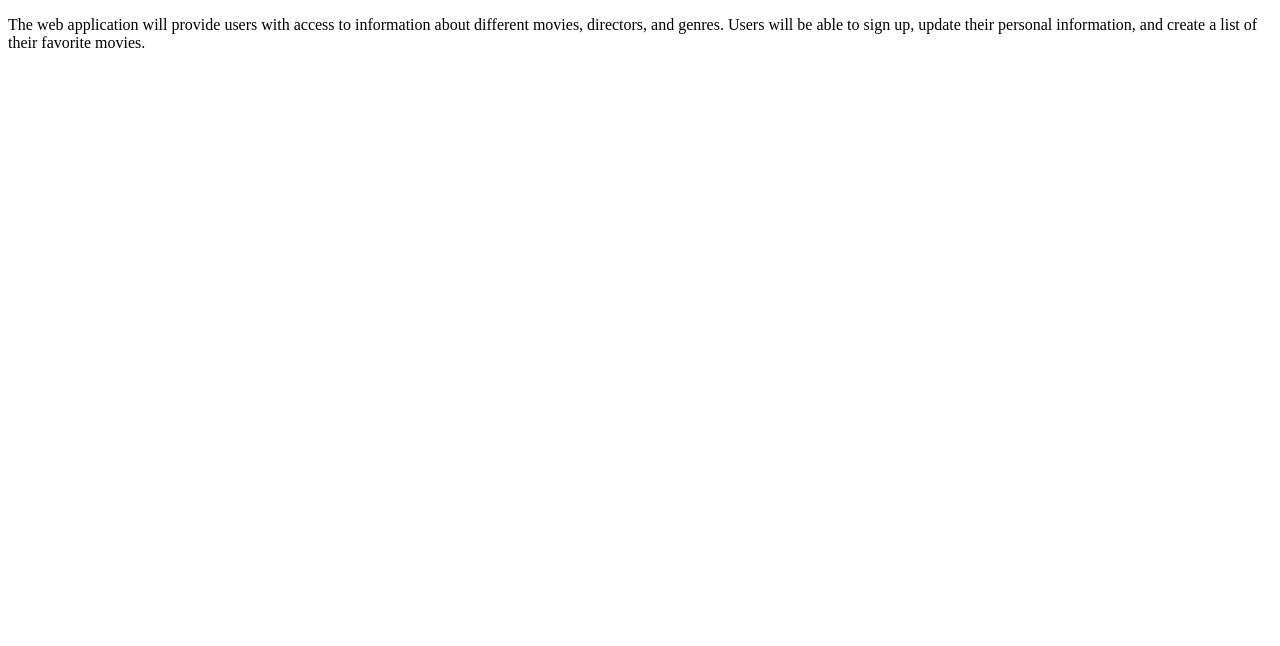
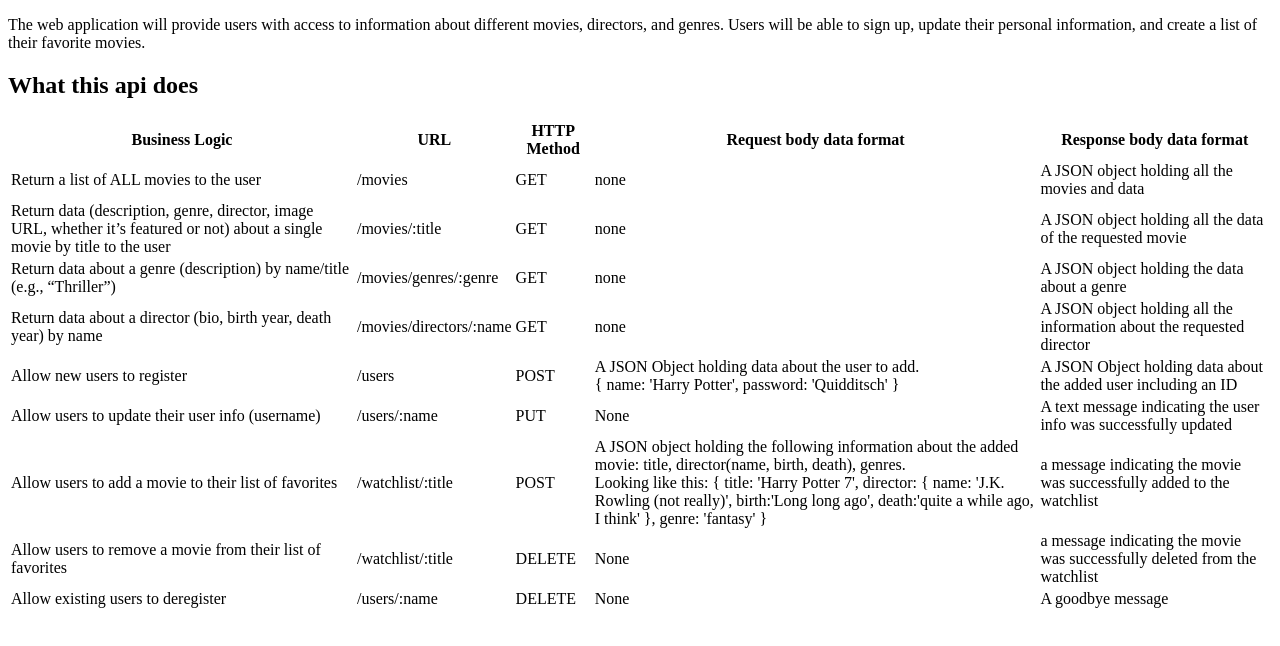
Before and after one commit to julieprograms/movie-api, a website: page public/documentation.html in a window 1280 px wide. Drawn offline with Linux system fonts and the light colour scheme.

Commit message:
added  HTTP requests and documentation

```diff
--- a/package.json
+++ b/package.json
@@ -19,7 +19,8 @@
   "dependencies": {
     "body-parser": "^1.19.0",
     "express": "^4.17.1",
-    "morgan": "^1.10.0"
+    "morgan": "^1.10.0",
+    "uuid": "^8.3.2"
   },
   "keywords": []
 }
--- a/public/documentation.html
+++ b/public/documentation.html
@@ -8,6 +8,96 @@
     <p>The web application will provide users with access to information about different
 movies, directors, and genres. Users will be able to sign up, update their
 personal information, and create a list of their favorite movies.</p>
+    <h2>What this api does</h2>
+    <table>
+      <tr>
+    <th>Business Logic</th>
+    <th>URL</th>
+    <th>HTTP Method</th>
+    <th>Request body data format</th>
+    <th>Response body data format</th>
+  </tr>
 
+
+  <tr>
+    <td>Return a list of ALL movies to the user</td>
+    <td>/movies</td>
+    <td>GET</td>
+    <td>none</td>
+    <td>A JSON object holding all the movies and data</td>
+  </tr>
+  <tr>
+    <td>Return data (description, genre, director, image URL, whether it’s featured or not) about a single movie by title to the user</td>
+    <td>/movies/:title</td>
+    <td>GET</td>
+    <td>none</td>
+    <td>A JSON object holding all the data of the requested movie</td>
+  </tr>
+  <tr>
+    <td>Return data about a genre (description) by name/title (e.g., “Thriller”)</td>
+    <td>/movies/genres/:genre</td>
+    <td>GET</td>
+    <td>none</td>
+    <td>A JSON object holding the data about a genre</td>
+  </tr>
+  <tr>
+    <td>Return data about a director (bio, birth year, death year) by name</td>
+    <td>/movies/directors/:name</td>
+    <td>GET</td>
+    <td>none</td>
+    <td>A JSON object holding all the information about the requested director</td>
+  </tr>
+  <tr>
+    <td>Allow new users to register</td>
+    <td>/users</td>
+    <td>POST</td>
+    <td>A JSON Object holding data about the user to add. <br>
+      {
+        name: 'Harry Potter',
+        password: 'Quidditsch'
+      }
+    </td>
+    <td>A JSON Object holding data about the added user including an ID</td>
+  </tr>
+  <tr>
+    <td>Allow users to update their user info (username)</td>
+    <td>/users/:name</td>
+    <td>PUT</td>
+    <td>None</td>
+    <td>A text message indicating the user info was successfully updated</td>
+  </tr>
+  <tr>
+    <td>Allow users to add a movie to their list of favorites</td>
+    <td>/watchlist/:title</td>
+    <td>POST</td>
+    <td>A JSON object holding the following information about the added movie:
+      title, director(name, birth, death), genres.
+      <br> Looking like this: {
+        title: 'Harry Potter 7',
+        director: {
+          name: 'J.K. Rowling (not really)',
+          birth:'Long long ago',
+          death:'quite a while ago, I think'
+      },
+        genre: 'fantasy'
+      }
+    </td>
+    <td>a message indicating the movie was successfully added to the watchlist</td>
+  </tr>
+  <tr>
+    <td>Allow users to remove a movie from their list of favorites</td>
+    <td>/watchlist/:title</td>
+    <td>DELETE</td>
+    <td>None</td>
+    <td>a message indicating the movie was successfully deleted from the watchlist</td>
+  </tr>
+  <tr>
+    <td>Allow existing users to deregister</td>
+    <td>/users/:name</td>
+    <td>DELETE</td>
+    <td>None</td>
+    <td>A goodbye message</td>
+  </tr>
+    </table>
   </body>
 </html>
```
Also changed, not shown: index.js (+129 -10 lines), public/index.html (renamed from index.html), 1 other file.
